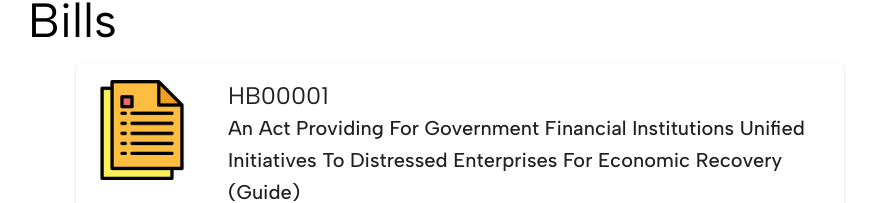
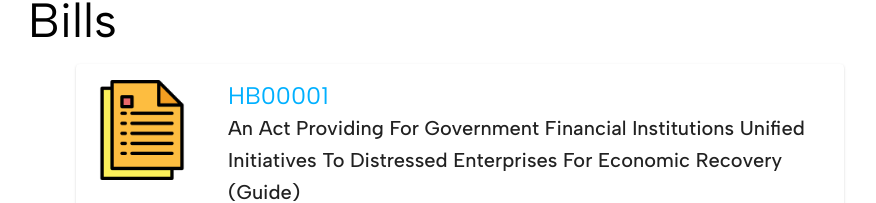
Before and after one commit to gramliu/dehwang, a Next.js app in the folder ui-grade-card/: page /search in a window 1280 px wide. Shown: the part 1004-1207 px from the top of the page, without its empty margins (228-1104 px from the left). Built offline with nearby package versions, Linux system fonts and the light colour scheme.

Commit message:
Create links to bill pages

```diff
--- a/ui-grade-card/components/BillRow/index.module.scss
+++ b/ui-grade-card/components/BillRow/index.module.scss
@@ -8,6 +8,11 @@
   gap: 1em;
   margin-left: 3em;
   padding: 1em;
+}
+
+.nameLink {
+  text-decoration: none;
+  color: $text-link;
 }
 
 .photo {
--- a/ui-grade-card/components/BillRow/index.tsx
+++ b/ui-grade-card/components/BillRow/index.tsx
@@ -1,6 +1,7 @@
-import { Card, Chip, Typography } from "@mui/material";
+import { Card, Typography } from "@mui/material";
 import clsx from "clsx";
 import Image from "next/future/image";
+import Link from "next/link";
 import { ReactElement, ReactNode } from "react";
 import ChipContainer from "../ChipContainer";
 import styles from "./index.module.scss";
@@ -65,9 +66,13 @@ export default function BillRow({
         />
       </div>
       <div className={styles.description}>
-        <Typography variant="h5" className={styles.billNum}>
-          {billNum}
-        </Typography>
+        <Link href={`/bill/${id || 1}`}>
+          <a className={styles.nameLink}>
+            <Typography variant="h5" className={styles.billNum}>
+              {billNum}
+            </Typography>
+          </a>
+        </Link>
         <Typography variant="h6">{toTitleCase(title)}</Typography>
         <Typography variant="subtitle1">Filed: {dateFiled}</Typography>
         <Typography variant="subtitle1" fontWeight="bold">
--- a/ui-grade-card/components/PoliticianRow/index.tsx
+++ b/ui-grade-card/components/PoliticianRow/index.tsx
@@ -45,7 +45,6 @@ export default function PoliticianRow({
             </Typography>
           </a>
         </Link>
-
         <Typography variant="subtitle1">{role}</Typography>
         <Typography variant="subtitle1">{location}</Typography>
         {billsAuthored ? (
```
